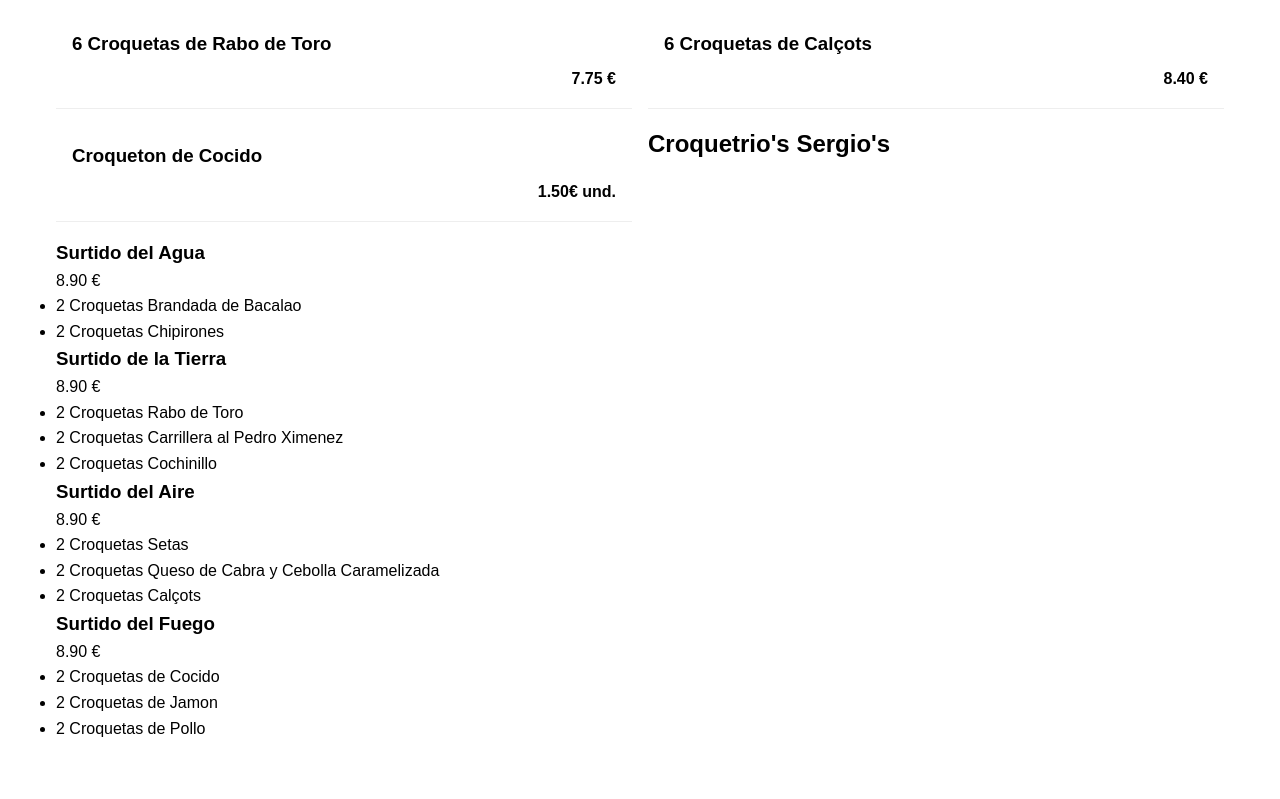
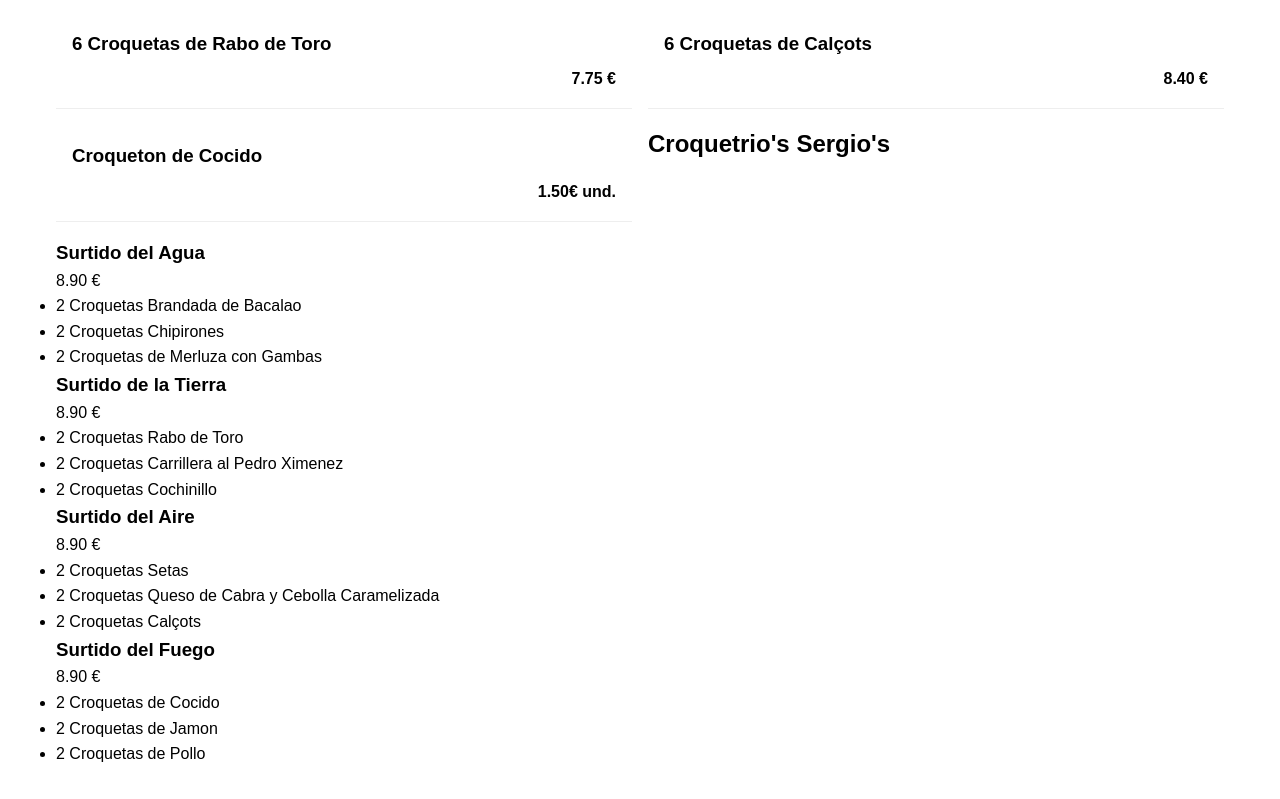
Before and after one commit to dirneetapp/dirneetapp.github.io, a plain HTML site: page croquetas.html in a window 1280 px wide. Shown: the part 895-1694 px from the top of the page. Before the commit the page ends 1668 px from the top, so only its background shows below. Drawn offline with Linux system fonts and the light colour scheme.

Commit message:
Update croquetas.html

```diff
--- a/croquetas.html
+++ b/croquetas.html
@@ -121,6 +121,7 @@
                 <ul class="surtido-details">
                     <li>2 Croquetas Brandada de Bacalao</li>
                     <li>2 Croquetas Chipirones</li>
+                    <li>2 Croquetas de Merluza con Gambas</li>
                 </ul>
             </div>
 
```
